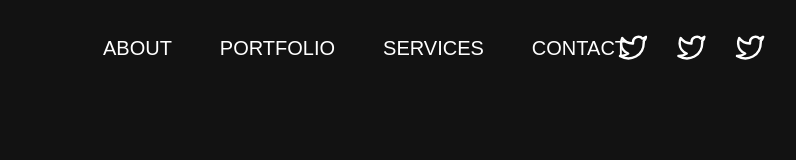
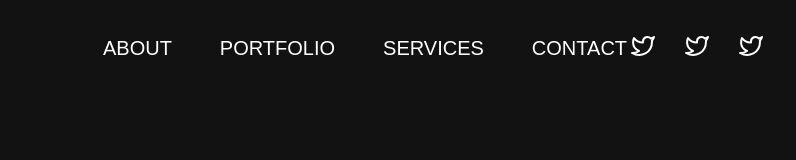
Before and after one commit to Delimaci/portfolio, a React (Create React App) app: page / in a window 1280 px wide. Shown: the top 160 px of the page, without its empty margins (299-1095 px from the left). Built offline with nearby package versions, Linux system fonts and the light colour scheme.

Commit message:
better navbar again

```diff
--- a/src/components/Navbar2.jsx
+++ b/src/components/Navbar2.jsx
@@ -42,7 +42,7 @@ const Navbar2 = () => {
 
 
   return (
-    <div className={color ? 'transition-all duration-700 bg-black/80 sticky top-0 z-50' : 'transition-all duration-700 top-0  '}>
+    <div className={color ? 'shadow-xl transition-all duration-700 bg-white sticky top-0 z-50 ' : 'transition-all duration-700 top-0  '}>
     <div className='z-50 sticky top-0  flex items-center justify-center h-24   mx-auto px-50 2xl:px-50  text-white'>
         <div className="text-2xl font-bold text-center uppercase ">
             <h1 className=' text-purple-400 text-4xl md:text-5xl  md:px-6'></h1>
@@ -51,24 +51,25 @@ const Navbar2 = () => {
         <nav>
 
             <div className='absolute right-6 md:hidden scale-150 '>
-            <AiOutlineMenu onClick={someFunc} className='scale-150 cursor-pointer ' />
+
+            <AiOutlineMenu onClick={someFunc} className={color ? 'scale-150 cursor-pointer text-black ' : 'scale-150 cursor-pointer text-white '} />
             </div>
 
             <ul className='hidden md:px-2 md:flex gap-8 sm:gap-4 p-6 uppercase  '>
-            <li className='md:text-xl text-xl p-4'>About</li>
-            <li className='md:text-xl text-xl p-4' >Portfolio</li>
-            <li className='md:text-xl text-xl p-4' >Services</li>
-            <li className='md:text-xl text-xl p-4'>Contact</li>
+            <li     className={color ? 'md:text-xl text-xl p-4 transition-all duration-700 text-black' : 'md:text-xl text-xl p-4 transition-all duration-700 top-0 text-white '}>About</li>
+            <li     className={color ? 'md:text-xl text-xl p-4 transition-all duration-700 text-black' : 'md:text-xl text-xl p-4 transition-all duration-700 top-0 text-white '}>Portfolio</li>
+            <li     className={color ? 'md:text-xl text-xl p-4 transition-all duration-700 text-black' : 'md:text-xl text-xl p-4 transition-all duration-700 top-0 text-white '}>Services</li>
+            <li     className={color ? 'md:text-xl text-xl p-4 transition-all duration-700 text-black' : 'md:text-xl text-xl p-4 transition-all duration-700 top-0 text-white '}>Contact</li>
 
-            <div className=' flex gap-5 p-6 py-5 scale-150 xl:absolute right-20 px- xl:px-40 '>
+            <div className={color ? 'flex gap-5 p-6 py-5 scale-150 xl:absolute right-20 px- xl:px-40 transition-all duration-700 text-black' : 'flex gap-5 p-6 py-5 scale-150 xl:absolute right-20 px- xl:px-40 transition-all duration-700 text-white '} >
             <span  >
-        <FiTwitter style={buttonStyling}/>
+        <FiTwitter  />
         </span>
         <span >
-        <FiTwitter style={buttonStyling}/>
+        <FiTwitter />
         </span>
         <span >
-        <FiTwitter style={buttonStyling}/>
+        <FiTwitter />
         </span>
 </div>
 
```
